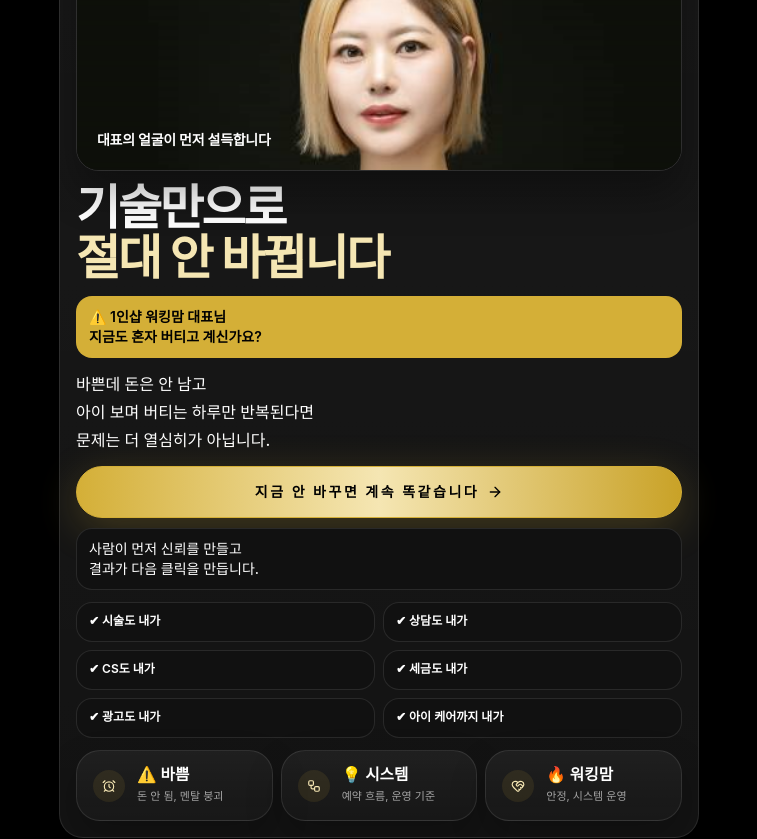
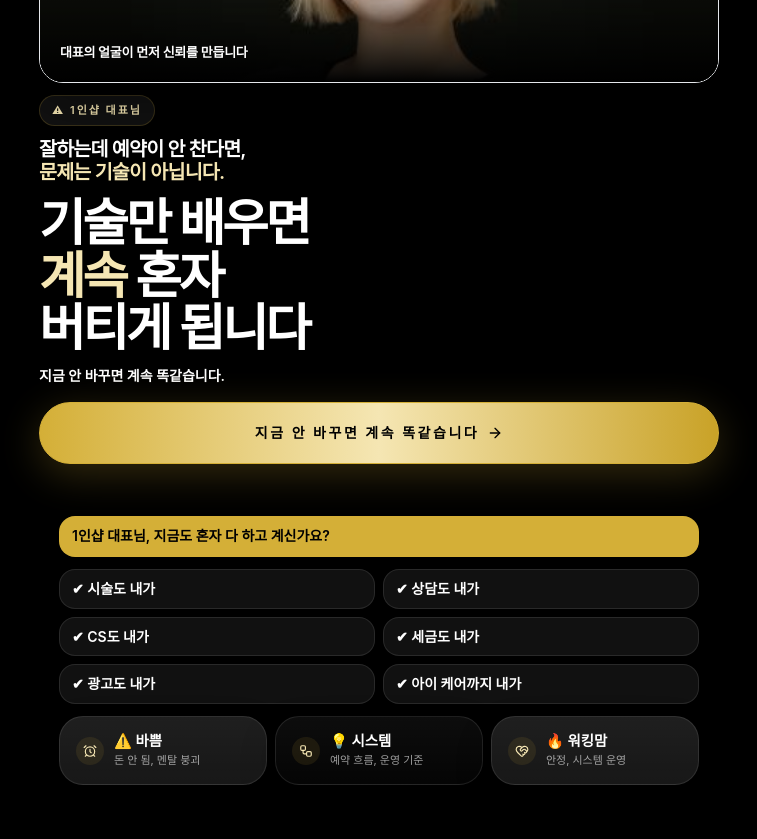
Before and after one commit to mrsweet0519/charis-landing, a React (Vite) app: page / in a window 1280 px wide. Shown: the part 380-1219 px from the top of the page, without its empty margins (261-1018 px from the left). Built offline with nearby package versions, Linux system fonts and the light colour scheme.

Commit message:
Redesign hero as ad-style landing

```diff
--- a/src/pages/Landing.tsx
+++ b/src/pages/Landing.tsx
@@ -273,20 +273,20 @@ function HeroPortraitCard() {
 
   if (!imageFailed) {
     return (
-      <div className="relative overflow-hidden rounded-[1.4rem] border border-white/10 shadow-[0_22px_40px_rgba(0,0,0,0.32)]">
-        <div className="relative h-[320px] overflow-hidden bg-[#121212] sm:h-[380px]">
+      <div className="relative overflow-hidden rounded-[1.5rem] border border-white/8 bg-[radial-gradient(circle_at_top,_rgba(212,175,55,0.14),_transparent_36%),linear-gradient(180deg,_#111111_0%,_#090909_100%)] shadow-[0_22px_44px_rgba(0,0,0,0.34)]">
+        <div className="relative flex h-[352px] items-center justify-center overflow-hidden bg-[#101010] sm:h-[372px]">
           <img
             src="/images/ceo.jpg"
             alt="카리스뷰티 대표"
-            className="h-full w-full object-cover object-center sm:object-[center_top]"
+            className="h-full w-full object-cover object-[center_18%] sm:object-[center_18%]"
             loading="eager"
             fetchPriority="high"
             onError={() => setImageFailed(true)}
           />
-          <div className="absolute inset-0 bg-black/12" />
-          <div className="absolute inset-x-0 bottom-0 bg-gradient-to-t from-black/78 via-black/30 to-transparent px-5 pb-5 pt-10">
-            <p className="text-sm font-semibold tracking-[-0.02em] text-white/92">
-              대표의 얼굴이 먼저 설득합니다
+          <div className="absolute inset-0 bg-black/10" />
+          <div className="absolute inset-x-0 bottom-0 bg-gradient-to-t from-black via-black/42 to-transparent px-5 pb-5 pt-16">
+            <p className="text-[13px] font-semibold tracking-[-0.02em] text-white/94">
+              대표의 얼굴이 먼저 신뢰를 만듭니다
             </p>
           </div>
         </div>
@@ -295,7 +295,7 @@ function HeroPortraitCard() {
   }
 
   return (
-    <div className="relative overflow-hidden rounded-[1.4rem] border border-[#D4AF37]/18 bg-[radial-gradient(circle_at_top,_rgba(212,175,55,0.18),_transparent_34%),linear-gradient(180deg,_#151515_0%,_#0C0C0C_100%)] p-5 shadow-[0_22px_40px_rgba(0,0,0,0.32)]">
+    <div className="relative overflow-hidden rounded-[1.5rem] border border-white/8 bg-[radial-gradient(circle_at_top,_rgba(212,175,55,0.18),_transparent_34%),linear-gradient(180deg,_#151515_0%,_#0C0C0C_100%)] p-4 shadow-[0_22px_44px_rgba(0,0,0,0.34)]">
       <div className="flex items-center justify-between gap-3">
         <div>
           <p className="text-[11px] font-semibold uppercase tracking-[0.24em] text-[#D4AF37]">
@@ -311,7 +311,7 @@ function HeroPortraitCard() {
         </div>
       </div>
 
-      <div className="relative mt-5 flex h-[320px] items-end justify-center overflow-hidden rounded-[1.5rem] border border-white/8 bg-[radial-gradient(circle_at_top,_rgba(245,230,179,0.14),_transparent_32%),#171717] sm:h-[380px]">
+      <div className="relative mt-4 flex h-[352px] items-end justify-center overflow-hidden rounded-[1.25rem] border border-white/8 bg-[radial-gradient(circle_at_top,_rgba(245,230,179,0.14),_transparent_32%),#171717] sm:h-[372px]">
         <div className="absolute inset-x-0 top-0 h-20 bg-[linear-gradient(180deg,rgba(212,175,55,0.18),transparent)]" />
         <div className="absolute left-6 top-6 rounded-full bg-black/50 px-3 py-2 text-xs font-semibold text-white/75">
           ⚠️ 바쁨
@@ -496,85 +496,97 @@ export function Landing() {
       </header>
 
       <main className="pb-28 sm:pb-0">
-        <Block>
+        <section className="px-3 pb-4 pt-3 sm:px-4 sm:pb-5 sm:pt-4">
+          <div className="mx-auto w-full max-w-[680px]">
             <Reveal>
-            <DarkPanel className="bg-[#0E0E0E] p-4">
-              <Eyebrow>01. Hero</Eyebrow>
-              <Reveal delay={0.04} className="mt-3">
+              <div className="-mx-1 sm:mx-0">
                 <HeroPortraitCard />
-              </Reveal>
+              </div>
 
-              <h1 className="mt-3 text-[2.65rem] font-semibold leading-[1.06] tracking-[-0.05em] text-white sm:text-[3rem]">
-                기술만으로
-                <span className="block text-[#F5E6B3]">절대 안 바뀝니다</span>
+              <div className="mt-3 inline-flex items-center rounded-full border border-[#D4AF37]/20 bg-[#111111] px-3 py-1.5 text-[11px] font-semibold uppercase tracking-[0.18em] text-[#F5E6B3]">
+                ⚠ 1인샵 대표님
+              </div>
+
+              <p className="mt-3 text-[1.12rem] font-semibold leading-[1.22] tracking-[-0.04em] text-white sm:text-[1.22rem]">
+                <span className="block">잘하는데 예약이 안 찬다면,</span>
+                <span className="block text-[#F5E6B3]">문제는 기술이 아닙니다.</span>
+              </p>
+
+              <h1 className="mt-3 text-[2.62rem] font-semibold leading-[1.04] tracking-[-0.06em] text-white sm:text-[3.15rem]">
+                <span className="block">기술만 배우면</span>
+                <span className="block">
+                  <span className="text-[#F5E6B3]">계속</span> 혼자
+                </span>
+                <span className="block">버티게 됩니다</span>
               </h1>
 
-              <Bubble tone="gold" className="mt-3 px-3 py-2 text-[15px] font-semibold leading-5">
-                ⚠️ 1인샵 워킹맘 대표님
-                <span className="block">지금도 혼자 버티고 계신가요?</span>
-              </Bubble>
-
-              <p className="mt-3 text-[15px] font-medium leading-6 text-white/76 sm:text-base sm:leading-7">
-                <span className="block">바쁜데 돈은 안 남고</span>
-                <span className="block">아이 보며 버티는 하루만 반복된다면</span>
-                <span className="block">문제는 더 열심히가 아닙니다.</span>
+              <p className="mt-3 text-[14px] font-semibold leading-5 text-white/74">
+                지금 안 바꾸면 계속 똑같습니다.
               </p>
 
-              <div className="mt-3 flex flex-col gap-2.5">
-                <StrongCTA label="지금 안 바꾸면 계속 똑같습니다" />
-                <Bubble className="py-2 text-[14px] font-medium leading-5">
-                  <span className="block">사람이 먼저 신뢰를 만들고</span>
-                  <span className="block">결과가 다음 클릭을 만듭니다.</span>
+              <div className="mt-4">
+                <CTAButton
+                  href={WEBINAR_CTA}
+                  label="지금 안 바꾸면 계속 똑같습니다"
+                  className="min-h-[62px] w-full justify-center px-7 text-[15px]"
+                />
+              </div>
+            </Reveal>
+          </div>
+        </section>
+
+        <Block className="pt-0 pb-5 sm:pb-6">
+          <Reveal>
+            <Bubble tone="gold" className="px-3 py-2 text-[13px] font-semibold leading-[1.35]">
+              1인샵 대표님, 지금도 혼자 다 하고 계신가요?
             </Bubble>
-              </div>
+          </Reveal>
 
           <div className="mt-3 grid grid-cols-2 gap-2">
             {empathyChecklist.map((item) => (
-                  <Bubble key={item} className="min-h-[40px] px-3 py-1.5 text-[11px] font-semibold leading-4 sm:text-xs">
+              <Bubble key={item} className="min-h-[36px] px-3 py-1.5 text-[11px] font-semibold leading-[1.25]">
                 {item}
               </Bubble>
             ))}
           </div>
 
-              <div className="mt-3 grid gap-2 sm:grid-cols-3">
-                <DarkPanel className="bg-[#131313] p-3.5">
-                  <div className="flex items-center gap-3">
-                    <div className="flex h-8 w-8 items-center justify-center rounded-full bg-[#D4AF37]/10 text-[#F5E6B3]">
+          <div className="mt-3 -mx-1 flex snap-x snap-mandatory gap-2 overflow-x-auto px-1 pb-1 sm:mx-0 sm:grid sm:grid-cols-3 sm:overflow-visible sm:px-0 sm:pb-0">
+            <DarkPanel className="min-w-[190px] snap-start bg-[#131313] p-3 sm:min-w-0">
+              <div className="flex items-center gap-2.5">
+                <div className="flex h-7 w-7 items-center justify-center rounded-full bg-[#D4AF37]/10 text-[#F5E6B3]">
                   <AlarmClock className="h-3.5 w-3.5" />
                 </div>
                 <div>
-                      <p className="text-[0.98rem] font-semibold leading-[1.08] text-white">⚠️ 바쁨</p>
+                  <p className="text-[0.9rem] font-semibold leading-[1.08] text-white">⚠️ 바쁨</p>
                   <p className="mt-1 text-[11px] leading-4 text-white/60">돈 안 됨, 멘탈 붕괴</p>
                 </div>
               </div>
             </DarkPanel>
 
-                <DarkPanel className="border-[#D4AF37]/18 bg-[radial-gradient(circle_at_top,_rgba(212,175,55,0.16),_transparent_30%),#121212] p-3.5">
-                  <div className="flex items-center gap-3">
-                    <div className="flex h-8 w-8 items-center justify-center rounded-full bg-[#D4AF37]/10 text-[#F5E6B3]">
+            <DarkPanel className="min-w-[190px] snap-start border-[#D4AF37]/18 bg-[radial-gradient(circle_at_top,_rgba(212,175,55,0.16),_transparent_30%),#121212] p-3 sm:min-w-0">
+              <div className="flex items-center gap-2.5">
+                <div className="flex h-7 w-7 items-center justify-center rounded-full bg-[#D4AF37]/10 text-[#F5E6B3]">
                   <Workflow className="h-3.5 w-3.5" />
                 </div>
                 <div>
-                      <p className="text-[0.98rem] font-semibold leading-[1.08] text-white">💡 시스템</p>
+                  <p className="text-[0.9rem] font-semibold leading-[1.08] text-white">💡 시스템</p>
                   <p className="mt-1 text-[11px] leading-4 text-white/60">예약 흐름, 운영 기준</p>
                 </div>
               </div>
             </DarkPanel>
 
-                <DarkPanel className="bg-[#131313] p-3.5">
-                  <div className="flex items-center gap-3">
-                    <div className="flex h-8 w-8 items-center justify-center rounded-full bg-[#D4AF37]/10 text-[#F5E6B3]">
+            <DarkPanel className="min-w-[190px] snap-start bg-[#131313] p-3 sm:min-w-0">
+              <div className="flex items-center gap-2.5">
+                <div className="flex h-7 w-7 items-center justify-center rounded-full bg-[#D4AF37]/10 text-[#F5E6B3]">
                   <HeartHandshake className="h-3.5 w-3.5" />
                 </div>
                 <div>
-                      <p className="text-[0.98rem] font-semibold leading-[1.08] text-white">🔥 워킹맘</p>
+                  <p className="text-[0.9rem] font-semibold leading-[1.08] text-white">🔥 워킹맘</p>
                   <p className="mt-1 text-[11px] leading-4 text-white/60">안정, 시스템 운영</p>
                 </div>
               </div>
             </DarkPanel>
           </div>
-            </DarkPanel>
-          </Reveal>
         </Block>
 
         <StopScreen
```
Lines whose indentation alone changed are shown as unchanged.
